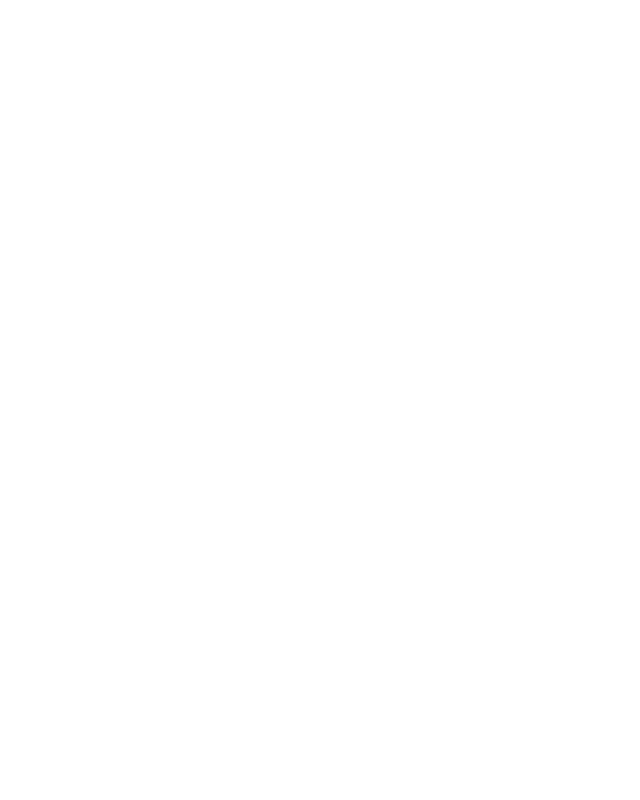
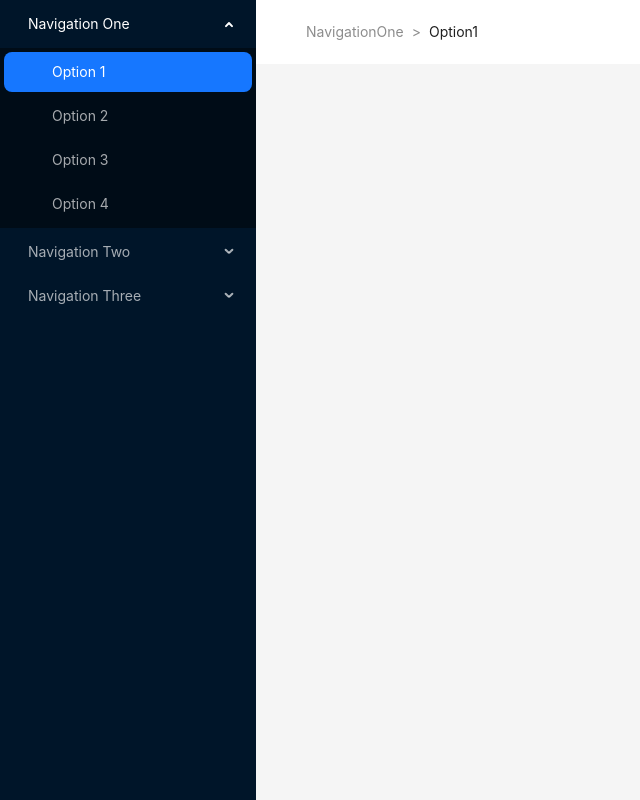
Before and after one commit to Gijela/cms-react, a React (Create React App) app: page /NavigationOne in a window 1280 px wide. Before the commit this address had no page. Shown: the whole page, without its empty margins (0-640 px from the left). Built offline with nearby package versions, Linux system fonts and the light colour scheme.

Commit message:
feat: 完成动态菜单栏，动态面包屑，动态url路径

```diff
--- a/src/App.js
+++ b/src/App.js
@@ -12,7 +12,9 @@
       <BrowserRouter>
         <Routes>
           <Route path='/' element={<Login />}></Route>
-          <Route path='/home/*' element={<Home />}></Route>
+          <Route path='/NavigationOne/*' element={<Home />}></Route>
+          <Route path='/NavigationTwo/*' element={<Home />}></Route>
+          <Route path='/NavigationThree/*' element={<Home />}></Route>
         </Routes>
       </BrowserRouter>
     </div>
--- /dev/null
+++ b/src/components/Breadcrumb.tsx
@@ -0,0 +1,15 @@
+import React from "react";
+import { Breadcrumb } from "antd";
+
+const BreadCrumb = ({pathArr}) => {
+  return (
+    <div className="bread-crumb">
+      <Breadcrumb
+        separator=">"
+        items={pathArr}
+      />
+    </div>
+  )
+};
+
+export default BreadCrumb;
--- /dev/null
+++ b/src/components/Home.scss
@@ -0,0 +1,6 @@
+.header {
+  display: flex;
+  align-items: center;
+  background: white;
+  color: black;
+}
--- a/src/components/Home.tsx
+++ b/src/components/Home.tsx
@@ -1,40 +1,45 @@
-import React from "react";
+import React, { useState } from "react";
 import { Layout, Space } from "antd";
 
 import HomeMenu from "./HomeMenu.tsx";
+import BreadCrumb from './Breadcrumb.tsx'
 import Option1 from "./Option1.tsx";
 import Option2 from "./Option2.tsx";
 import Option3 from "./Option3.tsx";
 import { Routes } from "react-router-dom";
 import { Route } from "react-router-dom";
 
+import './Home.scss'
+
 const { Header, Sider, Content } = Layout;
 
-const headerStyle: React.CSSProperties = {
-  textAlign: "center",
-  color: "#fff",
-  height: 64,
-  paddingInline: 50,
-  lineHeight: "64px",
-  backgroundColor: "#7dbcea",
-};
-
-const Home: React.FC = () => (
+const Home: React.FC = () => {
+  const [pathArr, setPathArr] = useState([
+    // 给一默认值，当登陆成功的时候，首次进入主页默认面包屑显示这个路径内容
+    {
+      title: 'NavigationOne',
+    },
+    {
+      title: 'Option1'
+    }
+  ])
+  return (
     <Space direction="vertical" style={{ width: "100%" }} size={[0, 48]}>
       <Layout>
-      <Sider><HomeMenu /></Sider>
+        <Sider><HomeMenu pathArr={pathArr} setPathArr={setPathArr} /></Sider>
         <Layout>
-        <Header style={headerStyle}>Header</Header>
+          <Header className="header"><BreadCrumb pathArr={pathArr} /></Header>
           <Content>
             <Routes>
-            <Route path="/option1" element={<Option1 />}></Route>
-            <Route path="/option2" element={<Option2 />}></Route>
-            <Route path="/option3" element={<Option3 />}></Route>
+              <Route path="/Option1" element={<Option1 />}></Route>
+              <Route path="/Option2" element={<Option2 />}></Route>
+              <Route path="/Option3" element={<Option3 />}></Route>
             </Routes>
           </Content>
         </Layout>
       </Layout>
     </Space>
-);
+  )
+};
 
 export default Home;
--- a/src/components/HomeMenu.tsx
+++ b/src/components/HomeMenu.tsx
@@ -22,45 +22,40 @@
 }
 
 const items: MenuItem[] = [
-  getItem("Navigation One", "sub1", [
-    getItem("Option 1", "1"),
-    getItem("Option 2", "2"),
-    getItem("Option 3", "3"),
-    getItem("Option 4", "4"),
+  getItem("Navigation One", "NavigationOne", [
+    getItem("Option 1", "Option1"),
+    getItem("Option 2", "Option2"),
+    getItem("Option 3", "Option3"),
+    getItem("Option 4", "Option4"),
   ]),
 
-  getItem("Navigation Two", "sub2", [
-    getItem("Option 5", "5"),
-    getItem("Option 6", "6"),
-    getItem("Submenu", "sub3", [
-      getItem("Option 7", "7"),
-      getItem("Option 8", "8"),
-    ]),
+  getItem("Navigation Two", "NavigationTwo", [
+    getItem("Option 5", "Option5"),
+    getItem("Option 6", "Option6"),
   ]),
 
-  getItem("Navigation Three", "sub4", [
-    getItem("Option 9", "9"),
-    getItem("Option 10", "10"),
-    getItem("Option 11", "11"),
-    getItem("Option 12", "12"),
+  getItem("Navigation Three", "NavigationThree", [
+    getItem("Option 9", "Option9"),
+    getItem("Option 10", "Option10"),
+    getItem("Option 11", "Option11"),
+    getItem("Option 12", "Option12"),
   ]),
 ];
 
-const App: React.FC = () => {
+const App: React.FC = ({pathArr, setPathArr}) => {
   const navigate = useNavigate()
-  const [current, setCurrent] = useState("1");
+  const [current, setCurrent] = useState("Option1");
 
   const onClick: MenuProps["onClick"] = (e) => {
-    console.log("click ", e);
-    // 这里只做了前面三个option的路由匹配
-    if (e.key === '1') {
-      navigate('/home/option1')
-    } else if (e.key === '2') {
-      navigate('/home/option2')
-    } else if (e.key === '3') {
-      navigate('/home/option3')
-    }
+    // 根据点击的菜单项，动态跳转到不同的路径，而且通过 pathArr 也可以动态展示面包屑
+    pathArr = [] // 每次都清空前面的面包屑存储，否则会叠加
+    const tempPathArr = [...pathArr]
+    tempPathArr.push({title: e.keyPath[1], href: ''})
+    tempPathArr.push({title: `Option${e.keyPath[0]}`, href: ''})
+    setPathArr(tempPathArr)
+
     setCurrent(e.key);
+    navigate(`/${e.keyPath[1]}/${e.keyPath[0]}`)
   };
 
   return (
@@ -69,7 +64,7 @@
         theme="dark"
         onClick={onClick}
         style={{ width: 256 }}
-        defaultOpenKeys={["sub1"]}
+        defaultOpenKeys={["NavigationOne"]}
         selectedKeys={[current]}
         mode="inline"
         items={items}
--- a/src/components/login.tsx
+++ b/src/components/login.tsx
@@ -20,7 +20,7 @@
     // 这里模拟账号密码是 admin, 12345
     if (values.username === 'admin' && values.password === '12345') {
       console.log('登陆成功:', values);
-      navigate('/home/option1') // 在页面中实现路由跳转
+      navigate('/NavigationOne/Option1') // 在页面中实现路由跳转
     } else {
       onFinishFailed('账号密码错误, 测试账号是admin，密码是12345')
     }
```
Also changed, not shown: 1 other file (tests, documents, lock files or other folders). Lines whose indentation alone changed are shown as unchanged.
